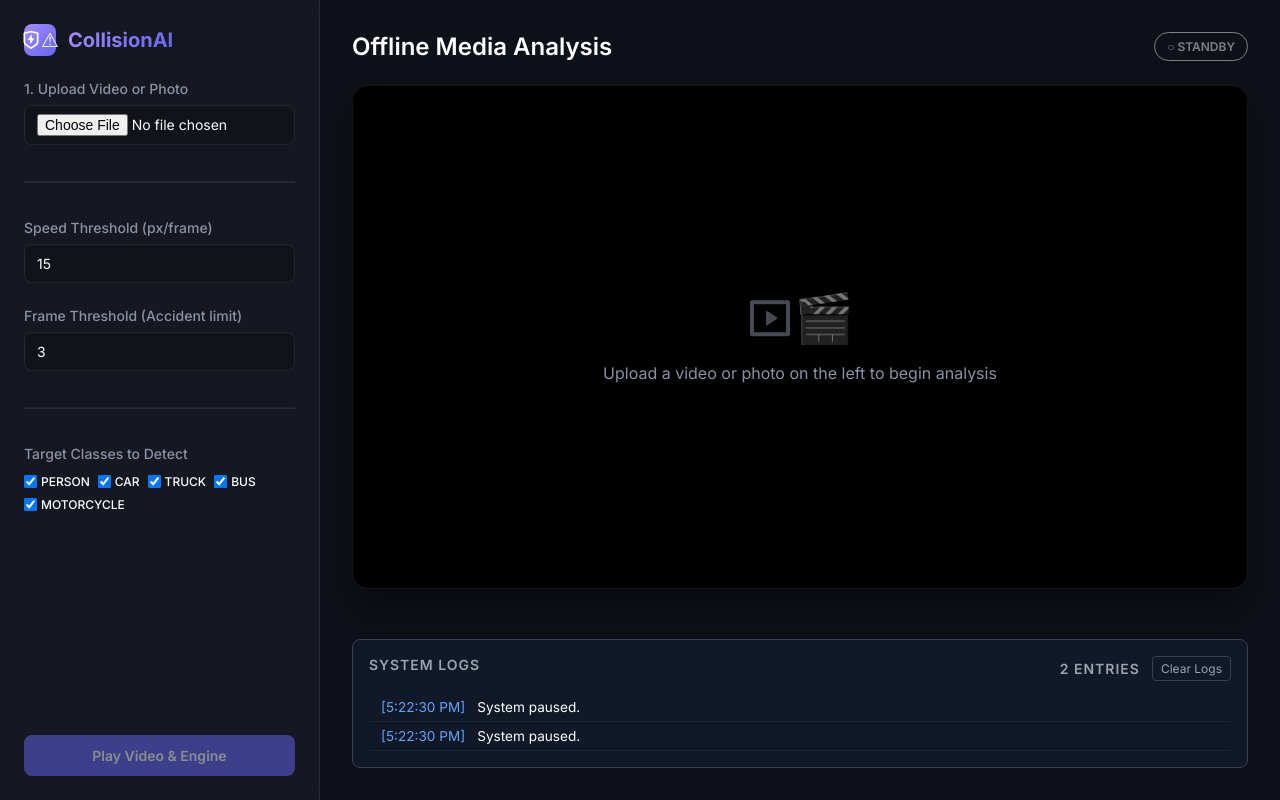
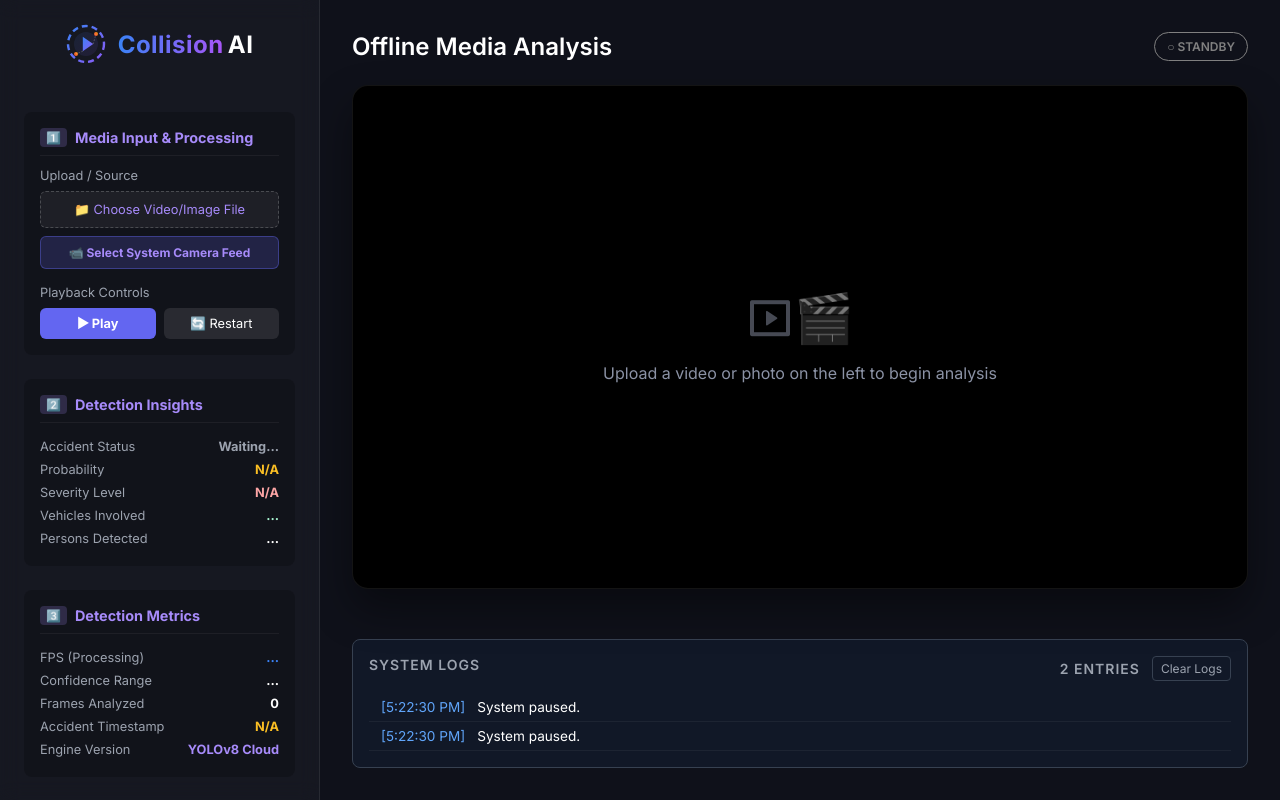
Before and after one commit to teloosai-create/final-year-project, a React (Vite) app: page / in a window 1280 px wide. Built offline with nearby package versions, Linux system fonts and the light colour scheme.

Commit message:
feat: Redesign sidebar UI with new logo, detailed detection insights, camera feed option, and report sharing functionality.

```diff
--- a/src/App.jsx
+++ b/src/App.jsx
@@ -23,6 +23,7 @@ export default function App() {
 
   const [mediaSrc, setMediaSrc] = useState(null);
   const [mediaType, setMediaType] = useState('video'); // 'video' or 'image'
+  const [isLiveStream, setIsLiveStream] = useState(false);
   const [summary, setSummary] = useState(null);
   const [locationName, setLocationName] = useState("Loading Location...");
   const [locationCoords, setLocationCoords] = useState({ lat: 25.612, lon: 85.115 });
@@ -71,6 +72,7 @@ export default function App() {
     if (file) {
       setMediaSrc(URL.createObjectURL(file));
       setMediaType(file.type.startsWith('image') ? 'image' : 'video');
+      setIsLiveStream(false);
       setIsActive(false);
       setHasAccident(false);
       setSummary(null);
@@ -123,6 +125,49 @@ export default function App() {
       }
     }
   };
+
+  const handleCameraFeed = async () => {
+    try {
+      const stream = await navigator.mediaDevices.getUserMedia({ video: true });
+      setMediaSrc(stream);
+      setMediaType('video');
+      setIsLiveStream(true);
+      setIsActive(false);
+      setHasAccident(false);
+      setSummary(null);
+      analyticsRef.current = {
+        framesAnalyzed: 0,
+        hasAccident: false,
+        involvedObjects: new Set(),
+        firstDetectionTime: null,
+        firstDetectionFrame: null,
+        accidentReason: '',
+        confidence: 0,
+        severity: 0,
+        accidentVehicles: [],
+        snapshotData: null,
+        history: [],
+        uniqueIds: new Set()
+      };
+      trackingObj.current = {};
+
+      const canvas = canvasRef.current;
+      if (canvas) {
+        const ctx = canvas.getContext('2d');
+        ctx.clearRect(0, 0, canvas.width, canvas.height);
+      }
+      addLog("System Camera Feed initiated.");
+    } catch (err) {
+      alert("Could not access camera.");
+      console.error(err);
+    }
+  };
+
+  useEffect(() => {
+    if (videoRef.current && isLiveStream && mediaSrc) {
+      videoRef.current.srcObject = mediaSrc;
+    }
+  }, [mediaSrc, isLiveStream]);
 
   const getFrameData = async () => {
     const hCanvas = hiddenCanvasRef.current;
@@ -576,9 +621,10 @@ export default function App() {
     const BOT_TOKEN = "8755648682:AAEM2BE03RjkERCieUCAxtr1UJXBaESlf6I";
     const CHAT_IDS = ["8503429521", "5995705267"];
     const subject = summary.hasAccident ? "🚨 CRITICAL ACCIDENT DETECTED!" : "✅ SAFE REPORT";
+    const mapsLink = `https://www.google.com/maps?q=${locationCoords.lat},${locationCoords.lon}`;
     const reportText = summary.hasAccident
-      ? `${subject}\n\n🆔 Event ID: ${summary.eventID || 'Unknown'}\n🕒 Trigger Timestamp: Frame ${summary.firstDetectionFrame} (${summary.firstDetectionTime}s)\n📍 Location: ${locationName}\n� Density: ${(summary.history && summary.history.reduce((a, b) => Math.max(a, b.vehicles || 0), 0) >= 12) ? 'Heavy' : 'Moderate/Light'}\n\n🚗 Vehicles Involved: ${(summary.accidentVehicles || []).length}\n💥 Collision Mode: ${(summary.accidentVehicles?.[0]?.collisionType || "Unknown")}\n⚡ Estimated Impact: ${(summary.accidentVehicles?.[0]?.impactForce || "Unknown")}\n📉 Max Speed Drop: -${Math.round(summary.accidentVehicles?.[0]?.speedChange || 0)}%\n\n🎯 Severity Index: ${summary.severity}/10 \n� Est. Damage: ${summary.damageRange || 'N/A'}\n🤖 Confidence: ${summary.confidence}% (${summary.modelType})`
-      : `${subject}\n\nNo accidents detected over ${summary.framesAnalyzed} frames.\n📍 Location: ${locationName}\nLatency: ${summary.avgLatency}ms`;
+      ? `${subject}\n\n🆔 Event ID: ${summary.eventID || 'Unknown'}\n🕒 Trigger Timestamp: Frame ${summary.firstDetectionFrame} (${summary.firstDetectionTime}s)\n📍 Location: ${locationName}\n🗺️ Maps: ${mapsLink}\n� Density: ${(summary.history && summary.history.reduce((a, b) => Math.max(a, b.vehicles || 0), 0) >= 12) ? 'Heavy' : 'Moderate/Light'}\n\n🚗 Vehicles Involved: ${(summary.accidentVehicles || []).length}\n💥 Collision Mode: ${(summary.accidentVehicles?.[0]?.collisionType || "Unknown")}\n⚡ Estimated Impact: ${(summary.accidentVehicles?.[0]?.impactForce || "Unknown")}\n📉 Max Speed Drop: -${Math.round(summary.accidentVehicles?.[0]?.speedChange || 0)}%\n\n🎯 Severity Index: ${summary.severity}/10 \n� Est. Damage: ${summary.damageRange || 'N/A'}\n🤖 Confidence: ${summary.confidence}% (${summary.modelType})`
+      : `${subject}\n\nNo accidents detected over ${summary.framesAnalyzed} frames.\n📍 Location: ${locationName}\n🗺️ Maps: ${mapsLink}\nLatency: ${summary.avgLatency}ms`;
 
     try {
       addLog("Sending Telegram alerts...");
@@ -632,7 +678,7 @@ export default function App() {
 
   const handleStartStop = () => {
     if (!mediaSrc) {
-      alert("Please upload media first");
+      alert("Please upload media or start camera first");
       return;
     }
     const newActiveState = !isActive;
@@ -653,14 +699,44 @@ export default function App() {
         history: [],
         uniqueIds: new Set()
       };
-      if (mediaType === 'video') {
+      if (mediaType === 'video' && !isLiveStream) {
         videoRef.current?.play();
       }
     } else {
-      if (mediaType === 'video') {
+      if (mediaType === 'video' && !isLiveStream) {
         videoRef.current?.pause();
       }
       finishAnalysis();
+    }
+  };
+
+  const handleRestart = () => {
+    if (mediaType === 'video' && videoRef.current && !isLiveStream) {
+      videoRef.current.currentTime = 0;
+      videoRef.current.play();
+      setIsActive(true);
+      setHasAccident(false);
+      trackingObj.current = {};
+      setSummary(null);
+      analyticsRef.current = {
+        framesAnalyzed: 0,
+        hasAccident: false,
+        involvedObjects: new Set(),
+        firstDetectionTime: null,
+        firstDetectionFrame: null,
+        accidentReason: '',
+        confidence: 0,
+        severity: 0,
+        accidentVehicles: [],
+        snapshotData: null,
+        history: [],
+        uniqueIds: new Set()
+      };
+      const canvas = canvasRef.current;
+      if (canvas) {
+        const ctx = canvas.getContext('2d');
+        ctx.clearRect(0, 0, canvas.width, canvas.height);
+      }
     }
   };
 
@@ -697,8 +773,10 @@ export default function App() {
         frameThreshold={frameThreshold}
         setFrameThreshold={setFrameThreshold}
         handleFileUpload={handleFileUpload}
+        handleCameraFeed={handleCameraFeed}
         isActive={isActive}
         handleStartStop={handleStartStop}
+        handleRestart={handleRestart}
         mediaSrc={mediaSrc}
         summary={summary}
         downloadPDFReport={downloadPDFReport}
@@ -728,9 +806,10 @@ export default function App() {
               {mediaType === 'video' ? (
                 <video
                   ref={videoRef}
-                  src={mediaSrc}
+                  src={!isLiveStream ? mediaSrc : undefined}
                   className="video-element"
-                  controls={true}
+                  controls={!isLiveStream}
+                  autoPlay={isLiveStream}
                   onEnded={handleVideoEnded}
                   muted
                 />
--- a/src/components/Sidebar.jsx
+++ b/src/components/Sidebar.jsx
@@ -1,4 +1,4 @@
-import React from 'react';
+import React, { useState } from 'react';
 
 export default function Sidebar({
     AVAILABLE_CLASSES,
@@ -9,88 +9,147 @@ export default function Sidebar({
     frameThreshold,
     setFrameThreshold,
     handleFileUpload,
+    handleCameraFeed,
     isActive,
     handleStartStop,
+    handleRestart,
     mediaSrc,
     summary,
     downloadPDFReport
 }) {
+    const hasAccident = summary?.hasAccident;
+    const probability = summary?.confidence ? `${summary.confidence}%` : 'N/A';
+    const severity = summary?.severity ? `${summary.severity}/10` : 'N/A';
+    const vehiclesObj = summary?.history?.reduce((a, b) => Math.max(a, b.vehicles || 0), 0) || 0;
+    const personsDetected = summary?.objects?.includes('person') ? 'Yes' : 'No';
+
+    const [copied, setCopied] = useState(false);
+    const handleCopy = () => {
+        const baseUrl = window.location.origin + window.location.pathname;
+        const shareLink = summary?.eventID ? `${baseUrl}?report=${summary.eventID}` : baseUrl;
+        navigator.clipboard.writeText(shareLink);
+        setCopied(true);
+        setTimeout(() => setCopied(false), 2000);
+    };
+
+    const renderSectionHeader = (number, title) => (
+        <h3 style={{ fontSize: '0.9rem', color: '#a78bfa', marginBottom: '12px', display: 'flex', alignItems: 'center', gap: '8px', borderBottom: '1px solid rgba(255,255,255,0.05)', paddingBottom: '8px' }}>
+            <span style={{ background: 'rgba(167, 139, 250, 0.2)', padding: '2px 6px', borderRadius: '4px', fontSize: '0.75rem' }}>{number}</span>
+            {title}
+        </h3>
+    );
+
+    const renderMetricRow = (label, value, color = 'white') => (
+        <div style={{ display: 'flex', justifyContent: 'space-between', fontSize: '0.8rem', padding: '4px 0' }}>
+            <span style={{ color: '#9ca3af' }}>{label}</span>
+            <strong style={{ color }}>{value}</strong>
+        </div>
+    );
+
     return (
-        <div className="sidebar">
-            <div className="brand">
-                <div className="brand-icon">
-                    <i className="ri-shield-flash-line">⚠</i>
-                </div>
-                <h1>CollisionAI</h1>
+        <div className="sidebar" style={{ overflowY: 'auto' }}>
+            <div className="brand" style={{ display: 'flex', alignItems: 'center', marginBottom: '24px', justifyContent: 'center', gap: '12px' }}>
+                <svg width="40" height="40" viewBox="0 0 100 100" fill="none" xmlns="http://www.w3.org/2000/svg">
+                    <defs>
+                        <linearGradient id="logo-grad" x1="0%" y1="0%" x2="100%" y2="100%">
+                            <stop offset="0%" stopColor="#3b82f6" />
+                            <stop offset="100%" stopColor="#8b5cf6" />
+                        </linearGradient>
+                        <linearGradient id="accent-grad" x1="0%" y1="100%" x2="100%" y2="0%">
+                            <stop offset="0%" stopColor="#ef4444" />
+                            <stop offset="100%" stopColor="#f59e0b" />
+                        </linearGradient>
+                    </defs>
+                    <circle cx="50" cy="50" r="45" fill="none" stroke="url(#logo-grad)" strokeWidth="6" strokeDasharray="15 10" />
+                    <circle cx="50" cy="50" r="30" fill="url(#logo-grad)" fillOpacity="0.1" />
+                    <path d="M42 32 L68 50 L42 68 Z" fill="url(#logo-grad)" />
+                    <circle cx="75" cy="25" r="5" fill="url(#accent-grad)" />
+                    <circle cx="25" cy="75" r="5" fill="url(#accent-grad)" />
+                    <path d="M68 50 L75 25 M42 68 L25 75" stroke="rgba(255,255,255,0.3)" strokeWidth="2" strokeDasharray="4 4" />
+                </svg>
+                <span style={{ fontSize: '1.5rem', fontWeight: '800', letterSpacing: '0.5px' }}>
+                    <span style={{ background: 'linear-gradient(to right, #3b82f6, #a855f7)', WebkitBackgroundClip: 'text', WebkitTextFillColor: 'transparent' }}>Collision</span>
+                    <span style={{ color: '#fff', marginLeft: '4px' }}>AI</span>
+                </span>
             </div>
 
-            <div className="control-group">
-                <label>1. Upload Video or Photo</label>
-                <input
-                    type="file"
-                    accept="video/*, image/*"
-                    className="input-field"
-                    onChange={handleFileUpload}
-                    style={{ padding: '8px 12px' }}
-                />
-            </div>
+            {/* 1. Media Input & Processing */}
+            <div style={{ background: 'rgba(0,0,0,0.2)', padding: '16px', borderRadius: '8px' }}>
+                {renderSectionHeader('1️⃣', 'Media Input & Processing')}
+                <label style={{ fontSize: '0.8rem', color: '#9ca3af', display: 'block', marginBottom: '8px' }}>Upload / Source</label>
 
-            <hr style={{ borderColor: 'var(--border-color)', margin: '12px 0' }} />
+                {/* Modern File Upload Button */}
+                <div style={{ position: 'relative', marginBottom: '8px' }}>
+                    <input type="file" accept="video/*, image/*" onChange={handleFileUpload} style={{ position: 'absolute', width: '100%', height: '100%', opacity: 0, cursor: 'pointer' }} />
+                    <div style={{ background: 'rgba(255,255,255,0.05)', border: '1px dashed rgba(255,255,255,0.2)', borderRadius: '6px', padding: '10px', textAlign: 'center', color: '#a78bfa', fontSize: '0.8rem', transition: 'all 0.2s' }}>
+                        <div>📁 Choose Video/Image File</div>
+                    </div>
+                </div>
 
-            <div className="control-group">
-                <label>Speed Threshold (px/frame)</label>
-                <input
-                    type="number"
-                    className="input-field"
-                    value={speedThreshold}
-                    onChange={(e) => setSpeedThreshold(Number(e.target.value))}
-                    min="1" max="100"
-                />
-            </div>
+                <button onClick={handleCameraFeed} style={{ width: '100%', background: 'rgba(99,102,241,0.2)', color: '#a78bfa', border: '1px solid rgba(99,102,241,0.4)', padding: '8px', borderRadius: '6px', fontSize: '0.75rem', marginBottom: '16px', cursor: 'pointer', transition: 'all 0.2s', fontWeight: 'bold' }}>
+                    📹 Select System Camera Feed
+                </button>
 
-            <div className="control-group">
-                <label>Frame Threshold (Accident limit)</label>
-                <input
-                    type="number"
-                    className="input-field"
-                    value={frameThreshold}
-                    onChange={(e) => setFrameThreshold(Number(e.target.value))}
-                    min="1" max="100"
-                />
-            </div>
-
-            <hr style={{ borderColor: 'var(--border-color)', margin: '12px 0' }} />
-
-            <div className="control-group">
-                <label>Target Classes to Detect</label>
-                <div style={{ display: 'flex', flexWrap: 'wrap', gap: '8px', marginTop: '4px' }}>
-                    {AVAILABLE_CLASSES.map(cls => (
-                        <label key={cls} style={{ display: 'flex', alignItems: 'center', gap: '4px', cursor: 'pointer', fontSize: '0.75rem', color: 'white' }}>
-                            <input
-                                type="checkbox"
-                                checked={activeClasses.includes(cls)}
-                                onChange={() => {
-                                    setActiveClasses(prev =>
-                                        prev.includes(cls) ? prev.filter(c => c !== cls) : [...prev, cls]
-                                    );
-                                }}
-                            />
-                            {cls.toUpperCase()}
-                        </label>
-                    ))}
+                <label style={{ fontSize: '0.8rem', color: '#9ca3af', display: 'block', marginBottom: '8px' }}>Playback Controls</label>
+                <div style={{ display: 'flex', gap: '8px' }}>
+                    <button onClick={handleStartStop} disabled={!mediaSrc} style={{ flex: 1, background: isActive ? 'transparent' : '#6366f1', border: isActive ? '1px solid #ef4444' : 'none', color: isActive ? '#ef4444' : 'white', padding: '8px', borderRadius: '6px', cursor: mediaSrc ? 'pointer' : 'not-allowed', fontWeight: 'bold', fontSize: '0.8rem' }}>
+                        {isActive ? '⏸ Pause' : '▶ Play'}
+                    </button>
+                    <button onClick={handleRestart} disabled={!mediaSrc} style={{ flex: 1, background: 'rgba(255,255,255,0.1)', color: 'white', border: 'none', padding: '8px', borderRadius: '6px', cursor: mediaSrc ? 'pointer' : 'not-allowed', fontSize: '0.8rem' }}>
+                        🔄 Restart
+                    </button>
                 </div>
             </div>
 
-            <div style={{ marginTop: 'auto' }}>
-                <button
-                    className={`btn ${isActive ? 'btn-danger' : ''}`}
-                    style={{ width: '100%' }}
-                    onClick={handleStartStop}
-                    disabled={!mediaSrc}
-                >
-                    {isActive ? 'Pause Video & Engine' : 'Play Video & Engine'}
-                </button>
+            {/* 2. Detection Insights */}
+            <div style={{ background: 'rgba(0,0,0,0.2)', padding: '16px', borderRadius: '8px' }}>
+                {renderSectionHeader('2️⃣', 'Detection Insights')}
+                {renderMetricRow('Accident Status', hasAccident === true ? '🔴 Detected' : (hasAccident === false ? '🟢 Safe' : 'Waiting...'), hasAccident ? '#ef4444' : (hasAccident === false ? '#10b981' : '#9ca3af'))}
+                {renderMetricRow('Probability', probability, '#fbbf24')}
+                {renderMetricRow('Severity Level', severity, '#fca5a5')}
+                {renderMetricRow('Vehicles Involved', summary ? vehiclesObj : '...', '#a7f3d0')}
+                {renderMetricRow('Persons Detected', summary ? personsDetected : '...', 'white')}
             </div>
+
+            {/* 3. Detection Metrics */}
+            <div style={{ background: 'rgba(0,0,0,0.2)', padding: '16px', borderRadius: '8px' }}>
+                {renderSectionHeader('3️⃣', 'Detection Metrics')}
+                {renderMetricRow('FPS (Processing)', summary ? `${Math.round(1000 / (summary.avgLatency || 50))} FPS` : '...', '#3b82f6')}
+                {renderMetricRow('Confidence Range', summary ? `${summary.confidence || 0}% - 99%` : '...', 'white')}
+                {renderMetricRow('Frames Analyzed', summary?.framesAnalyzed || 0, 'white')}
+                {renderMetricRow('Accident Timestamp', summary?.firstDetectionTime ? `${summary.firstDetectionTime}s` : 'N/A', '#fbbf24')}
+                {renderMetricRow('Engine Version', summary?.modelType || 'YOLOv8 Cloud', '#a78bfa')}
+            </div>
+
+            {/* 4. Environment */}
+            <div style={{ background: 'rgba(0,0,0,0.2)', padding: '16px', borderRadius: '8px' }}>
+                {renderSectionHeader('4️⃣', 'Environment')}
+                {renderMetricRow('Weather', 'Clear (Auto-detect)', 'white')}
+                {renderMetricRow('Lighting', 'Daytime', '#fde047')}
+                {renderMetricRow('Traffic Density', summary ? (vehiclesObj < 5 ? 'Light' : (vehiclesObj < 12 ? 'Moderate' : 'Heavy')) : '...', '#a7f3d0')}
+            </div>
+
+            <div style={{ background: 'rgba(0,0,0,0.2)', padding: '16px', borderRadius: '8px' }}>
+                {renderSectionHeader('⚙️', 'Internal Engine Config')}
+                <div style={{ display: 'flex', gap: '8px' }}>
+                    <div style={{ flex: 1 }}>
+                        <label style={{ fontSize: '0.75rem', color: '#9ca3af' }}>Speed Dist</label>
+                        <input type="number" className="input-field" value={speedThreshold} onChange={(e) => setSpeedThreshold(Number(e.target.value))} min="1" max="100" style={{ width: '100%', padding: '4px', fontSize: '0.8rem' }} />
+                    </div>
+                    <div style={{ flex: 1 }}>
+                        <label style={{ fontSize: '0.75rem', color: '#9ca3af' }}>Frame Tol</label>
+                        <input type="number" className="input-field" value={frameThreshold} onChange={(e) => setFrameThreshold(Number(e.target.value))} min="1" max="100" style={{ width: '100%', padding: '4px', fontSize: '0.8rem' }} />
+                    </div>
+                </div>
+            </div>
+
+            {/* 6. Generate Shareable Link */}
+            <button
+                onClick={handleCopy}
+                style={{ width: '100%', background: copied ? '#059669' : '#10b981', color: 'white', border: 'none', padding: '12px', borderRadius: '8px', fontWeight: 'bold', cursor: 'pointer', display: 'flex', alignItems: 'center', justifyContent: 'center', gap: '8px', transition: 'background 0.2s' }}
+            >
+                {copied ? '✅ Link Copied!' : '🔗 Generate Shareable Link'}
+            </button>
         </div>
     );
 }
```
Also changed, not shown: public/logo.png (added).
